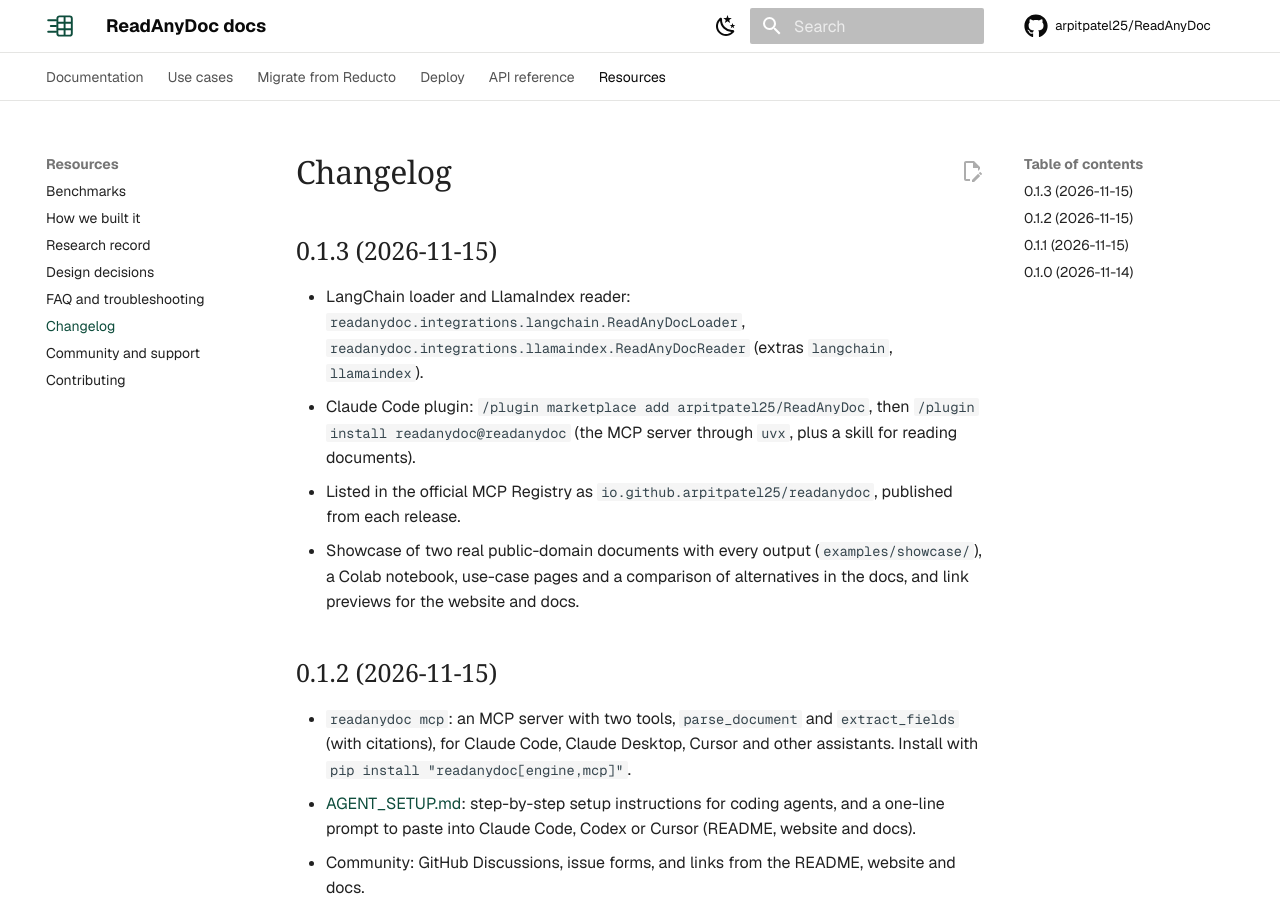
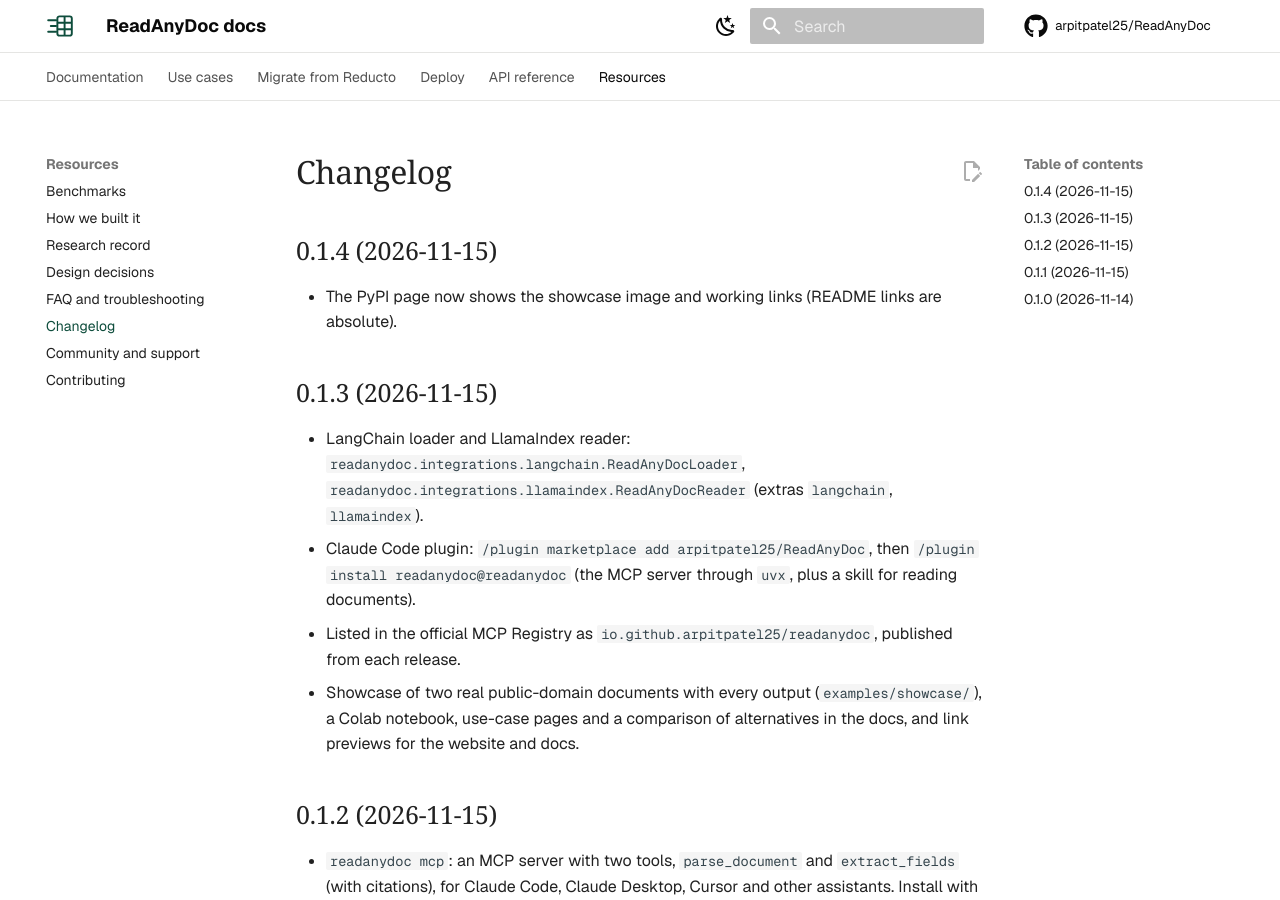
Before and after one commit to arpitpatel25/ReadAnyDoc, an MkDocs documentation site: the page built from docs/resources/changelog.md, in a window 1280 px wide and 900 px high. Built offline with MkDocs 1.6.1 and Material for MkDocs 9.7.7, drawn with Linux system fonts in a browser that asks for light colours; comment, search, counter and statistics services are not loaded.

Commit message:
README links absolute for the PyPI page (0.1.4)
Co-Authored-By: Claude Opus 5.5 <noreply@anthropic.com>

````diff
--- a/docs/get-started/server-quickstart.md
+++ b/docs/get-started/server-quickstart.md
@@ -24,7 +24,7 @@ Check it is up:
 
 ```bash
 curl http://localhost:8000/version
-# "readanydoc-0.1.3"
+# "readanydoc-0.1.4"
 ```
 
 ## 2. Upload and parse
--- a/docs/resources/changelog.md
+++ b/docs/resources/changelog.md
@@ -1,4 +1,8 @@
 # Changelog
+
+## 0.1.4 (2026-11-15)
+
+- The PyPI page now shows the showcase image and working links (README links are absolute).
 
 ## 0.1.3 (2026-11-15)
 
--- a/pyproject.toml
+++ b/pyproject.toml
@@ -1,6 +1,6 @@
 [project]
 name = "readanydoc"
-version = "0.1.3"
+version = "0.1.4"
 description = "Document parsing and extraction with vision models: an open engine around Claude (or any model), with a Reducto-compatible API"
 readme = "README.md"
 authors = [{ name = "readanydoc contributors" }]
--- a/readanydoc/__init__.py
+++ b/readanydoc/__init__.py
@@ -3,7 +3,7 @@
 Use it as a library (``readanydoc.parse``, ``readanydoc.extract``) or run the server (``readanydoc serve``).
 """
 
-__version__ = "0.1.3"
+__version__ = "0.1.4"
 
 from .library import (Block, BoundingBox, Citation, ExtractResult, ParseResult, Usage,  # noqa: E402
                       extract, parse)
--- a/server.json
+++ b/server.json
@@ -5,15 +5,15 @@
   "description": "Parse PDFs, scans and Office files to Markdown; extract typed fields with page citations.",
   "websiteUrl": "https://arpitpatel25.github.io/ReadAnyDoc/",
   "repository": {"url": "https://github.com/arpitpatel25/ReadAnyDoc", "source": "github"},
-  "version": "0.1.3",
+  "version": "0.1.4",
   "packages": [
     {
       "registryType": "pypi",
       "identifier": "readanydoc",
-      "version": "0.1.3",
+      "version": "0.1.4",
       "runtimeHint": "uvx",
       "runtimeArguments": [
-        {"type": "named", "name": "--from", "value": "readanydoc[engine,mcp]==0.1.3"}
+        {"type": "named", "name": "--from", "value": "readanydoc[engine,mcp]==0.1.4"}
       ],
       "packageArguments": [
         {"type": "positional", "value": "mcp"}
````
Also changed, not shown: CHANGELOG.md (+4 -0 lines), README.md (+13 -13 lines), 3 other files.
